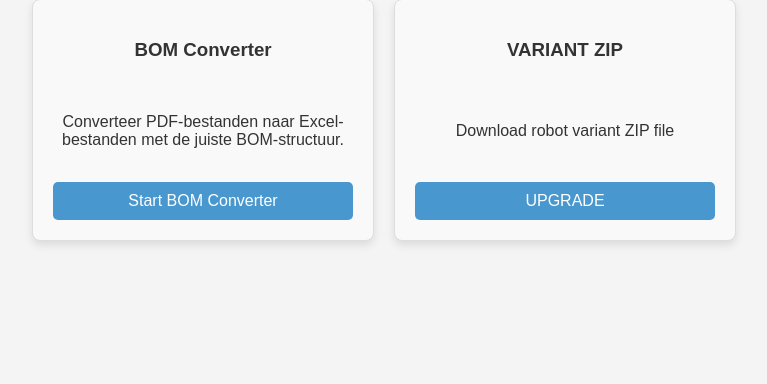
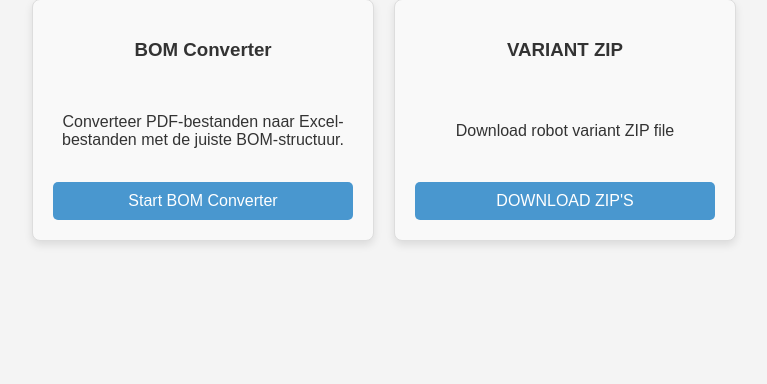
Before and after one commit to VolvoAP/BOMConverter, a Flask app: page /home in a window 1280 px wide. Shown: the part 239-623 px from the top of the page, without its empty margins (256-1023 px from the left). Run offline with Flask 3, Linux system fonts and the light colour scheme; the visitor is signed in with stand-in values (Sample User, id 1).

Commit message:
Update home.html

```diff
--- a/templates/home.html
+++ b/templates/home.html
@@ -21,7 +21,7 @@
         <div class="app-card">
             <h3>VARIANT ZIP </h3>
             <p>Download robot variant ZIP file</p>
-            <a href="/autobom" class="app-button">UPGRADE</a>
+            <a href="/autobom" class="app-button">DOWNLOAD ZIP'S</a>
         </div>
     </div>
 </div>
```
